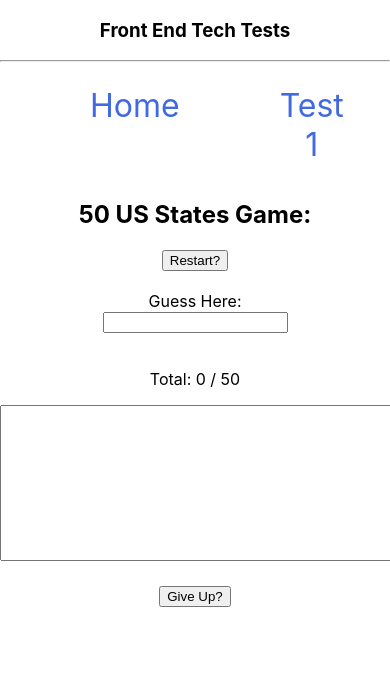
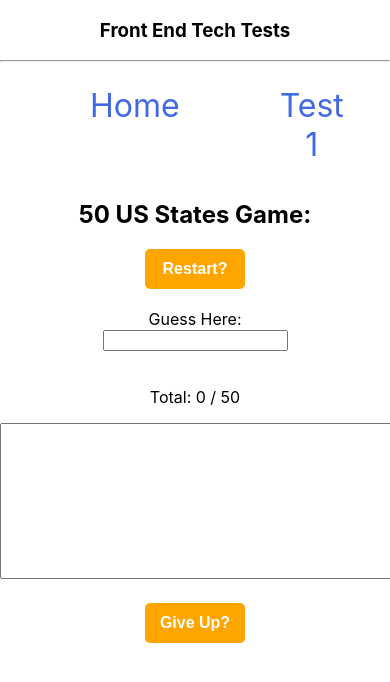
Before and after one commit to Edd-NC/front-end-tech-tests, a React (Create React App) app: page /test/3 in a window 390 px wide. Shown: the top 682 px of the page. Built offline with nearby package versions, Linux system fonts and the light colour scheme.

Commit message:
updating css for test3 to make responsive buttons

```diff
--- a/src/components/test3/Test3.css
+++ b/src/components/test3/Test3.css
@@ -0,0 +1,18 @@
+.t3button {
+    background-color: orange;
+    width: 100px;
+    height: 40px;
+    border-radius: 5px;
+    border: none;
+    color: white;
+    font-size: medium;
+    font-weight: bold;
+}
+.t3button:hover {
+    background-color: orangered;
+    cursor: pointer;
+}
+
+.t3button:active {
+    background-color: red;
+}
--- a/src/components/test3/Test3.jsx
+++ b/src/components/test3/Test3.jsx
@@ -24,7 +24,7 @@ const Test3 = () => {
     return (
         <section>
             <h2>50 US States Game:</h2>
-            <button onClick={() => {
+            <button className="t3button" onClick={() => {
                 setCorrectAnswers([]);
                 setAnswer("");
             }}>Restart?</button><br /><br />
@@ -35,7 +35,7 @@ const Test3 = () => {
             }} /> <br /><br />
             <p>Total: {correctAnswers.length} / 50</p>
             <textarea cols="100" rows="10" value={correctAnswers.join(", ")} /><br /><br />
-            <button onClick={() => {
+            <button className="t3button" onClick={() => {
                 states.forEach(state => {
                     if (!correctAnswers.includes(state)) {
                         setCorrectAnswers(answers => {
```
